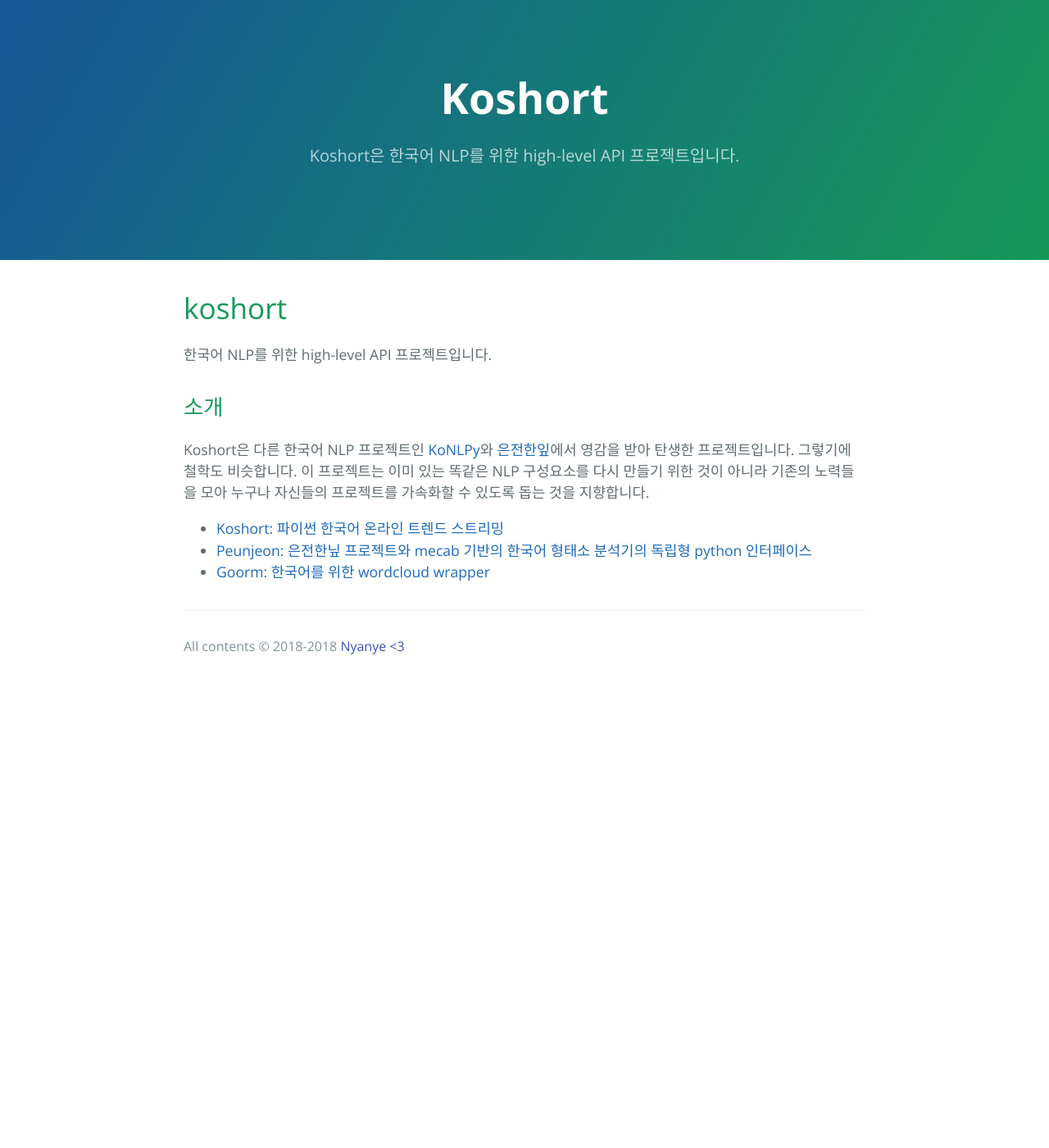
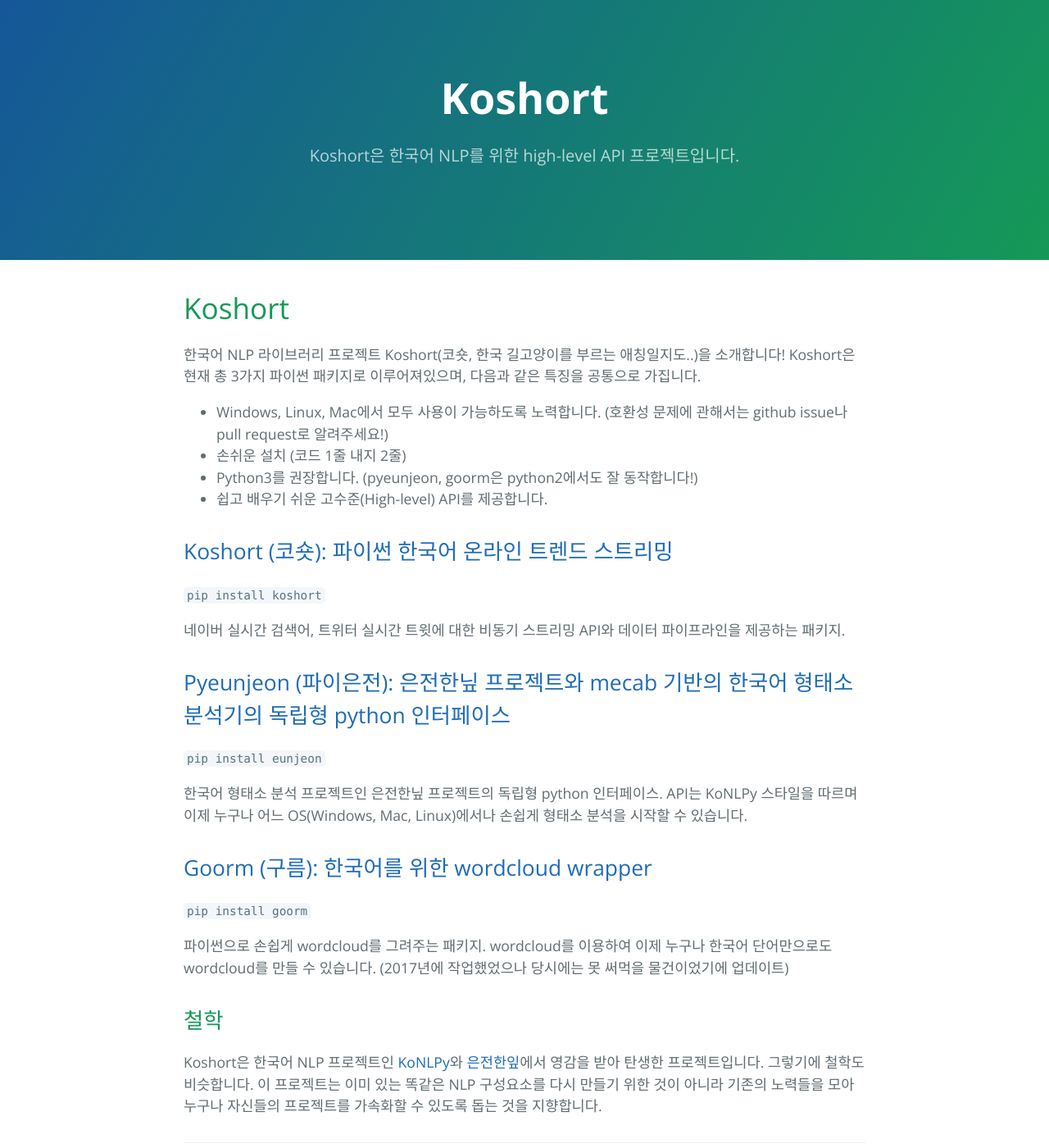
Before and after one commit to koshort/koshort.github.io, a Jekyll site: the page built from index.md, in a window 1280 px wide and 1400 px high. Shown: the whole window at 82% size. Built offline with Jekyll 4.4.1, drawn with Linux system fonts in a browser that asks for light colours; our own code applies the rules of GitHub Pages for plain Markdown files.

Commit message:
Update documentation

```diff
--- a/index.md
+++ b/index.md
@@ -2,14 +2,33 @@
 layout: default
 ---
 
-# koshort
+# Koshort
+한국어 NLP 라이브러리 프로젝트 Koshort(코숏, 한국 길고양이를 부르는 애칭일지도..)을 소개합니다!
+Koshort은 현재 총 3가지 파이썬 패키지로 이루어져있으며, 다음과 같은 특징을 공통으로 가집니다.
 
-한국어 NLP를 위한 high-level API 프로젝트입니다.
+* Windows, Linux, Mac에서 모두 사용이 가능하도록 노력합니다. (호환성 문제에 관해서는 github issue나 pull request로 알려주세요!)
+* 손쉬운 설치 (코드 1줄 내지 2줄)
+* Python3를 권장합니다. (pyeunjeon, goorm은 python2에서도 잘 동작합니다!)
+* 쉽고 배우기 쉬운 고수준(High-level) API를 제공합니다.
 
-## 소개
+## [Koshort (코숏): 파이썬 한국어 온라인 트렌드 스트리밍](http://koshort.readthedocs.io/ko/latest/)
 
-Koshort은 다른 한국어 NLP 프로젝트인 [KoNLPy](http://konlpy.org)와 [은전한잎](http://eunjeon.blogspot.kr/)에서 영감을 받아 탄생한 프로젝트입니다. 그렇기에 철학도 비슷합니다. 이 프로젝트는 이미 있는 똑같은 NLP 구성요소를 다시 만들기 위한 것이 아니라 기존의 노력들을 모아 누구나 자신들의 프로젝트를 가속화할 수 있도록 돕는 것을 지향합니다.
+`pip install koshort`
 
-* [Koshort: 파이썬 한국어 온라인 트렌드 스트리밍](http://koshort.readthedocs.io/ko/latest/)
-* [Peunjeon: 은전한닢 프로젝트와 mecab 기반의 한국어 형태소 분석기의 독립형 python 인터페이스](https://github.com/koshort/peunjeon)
-* [Goorm: 한국어를 위한 wordcloud wrapper](https://github.com/koshort/goorm)
+네이버 실시간 검색어, 트위터 실시간 트윗에 대한 비동기 스트리밍 API와 데이터 파이프라인을 제공하는 패키지.
+
+## [Pyeunjeon (파이은전): 은전한닢 프로젝트와 mecab 기반의 한국어 형태소 분석기의 독립형 python 인터페이스](https://github.com/koshort/peunjeon)
+
+`pip install eunjeon`
+
+한국어 형태소 분석 프로젝트인 은전한닢 프로젝트의 독립형 python 인터페이스.  API는 KoNLPy 스타일을 따르며 이제 누구나 어느 OS(Windows, Mac, Linux)에서나 손쉽게 형태소 분석을 시작할 수 있습니다.
+
+## [Goorm (구름): 한국어를 위한 wordcloud wrapper](https://github.com/koshort/goorm)
+
+`pip install goorm`
+
+파이썬으로 손쉽게 wordcloud를 그려주는 패키지. wordcloud를 이용하여 이제 누구나 한국어 단어만으로도 wordcloud를 만들 수 있습니다. (2017년에 작업했었으나 당시에는 못 써먹을 물건이었기에 업데이트)
+
+## 철학
+
+Koshort은 한국어 NLP 프로젝트인 [KoNLPy](http://konlpy.org)와 [은전한잎](http://eunjeon.blogspot.kr/)에서 영감을 받아 탄생한 프로젝트입니다. 그렇기에 철학도 비슷합니다. 이 프로젝트는 이미 있는 똑같은 NLP 구성요소를 다시 만들기 위한 것이 아니라 기존의 노력들을 모아 누구나 자신들의 프로젝트를 가속화할 수 있도록 돕는 것을 지향합니다.
```
